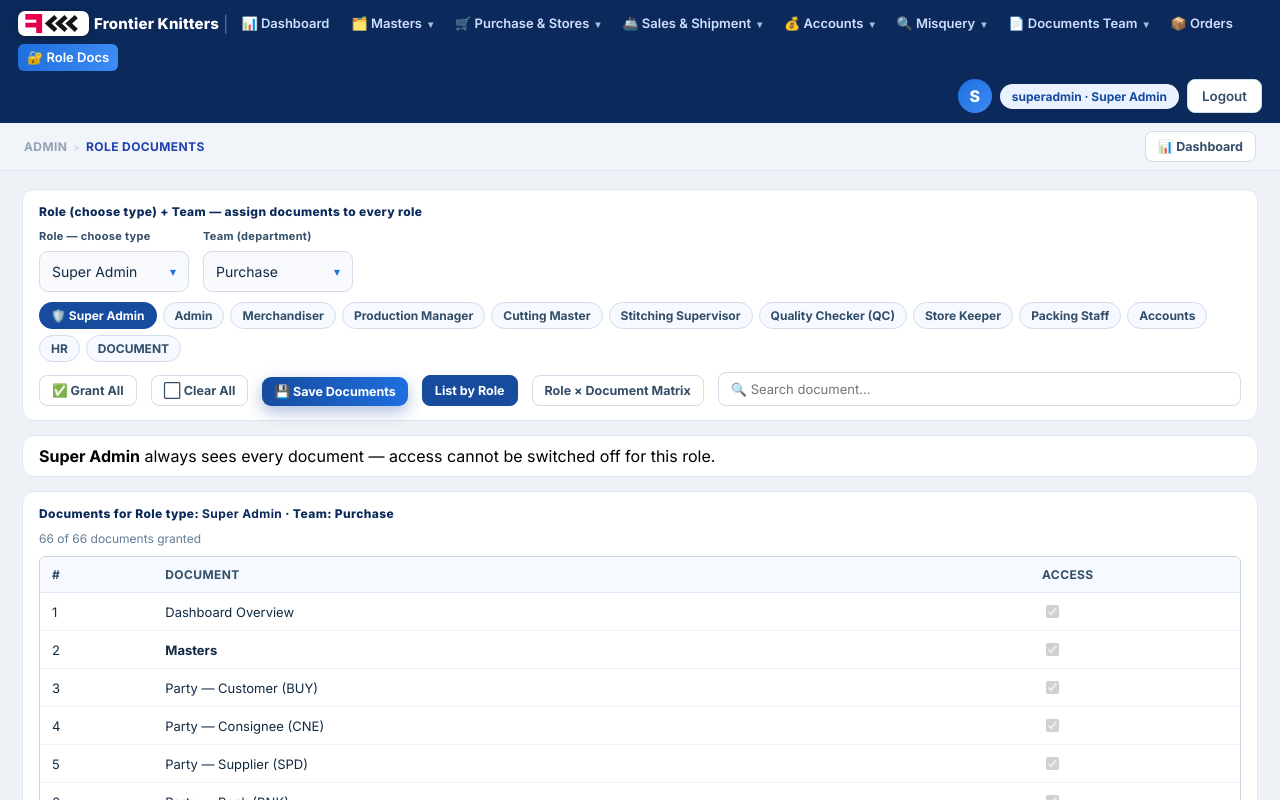
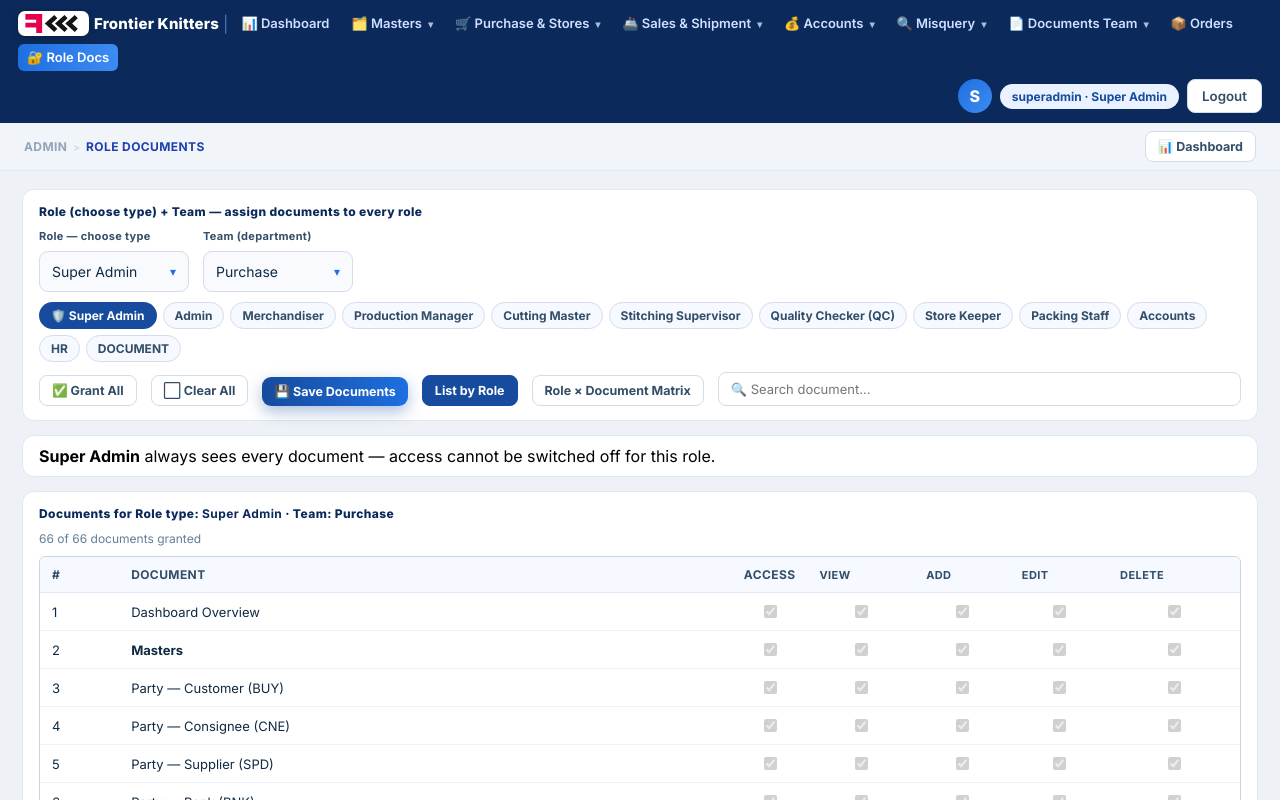
Before and after one commit to syedzubair2001/frontier-knitters-erp, a React (Vite) app: page /admin/role-documents in a window 1280 px wide. Shown: the top 800 px of the page. Built offline with nearby package versions, Linux system fonts and the light colour scheme; the HTML template or start-up script is replaced by a standard one.

Commit message:
Role Documents: View/Add/Edit/Delete rights per role + enforcement in Documents Team

```diff
--- a/src/pages/DocumentsTeam.jsx
+++ b/src/pages/DocumentsTeam.jsx
@@ -22,6 +22,7 @@ import {
   saveDocTeamRecord,
   deleteDocTeamRecord,
 } from '../documentsTeamService';
+import { docKeyFor, hasRight } from '../roleDocsService';
 
 export default function DocumentsTeam() {
   const nav = useNavigate();
@@ -76,13 +77,25 @@ export default function DocumentsTeam() {
     setFormData((prev) => ({ ...prev, [field]: val }));
   };
 
+  // ── Rights (View/Add/Edit/Delete) for the active section, from Role Documents setup ──
+  const docPermKey = docKeyFor(activeSection) || activeSection;
+  const canAdd = hasRight(session.role, docPermKey, 'add');
+  const canEdit = hasRight(session.role, docPermKey, 'edit');
+  const canDelete = hasRight(session.role, docPermKey, 'delete');
+  const deny = (right) => {
+    setMsg(`⛔ Your role (${session.role}) has no ${right.toUpperCase()} right for this document — ask Admin to grant it in Role Documents.`);
+    setTimeout(() => setMsg(''), 3000);
+  };
+
   const handleOpenAdd = () => {
+    if (!canAdd) { deny('add'); return; }
     setModalMode('add');
     setFormData({});
     setShowModal(true);
   };
 
   const handleOpenEdit = (rec) => {
+    if (!canEdit) { deny('edit'); return; }
     setModalMode('edit');
     setFormData({ ...rec });
     setShowModal(true);
@@ -95,6 +108,7 @@ export default function DocumentsTeam() {
   };
 
   const handleDelete = (id) => {
+    if (!canDelete) { deny('delete'); return; }
     if (window.confirm('Are you sure you want to delete this record?')) {
       const res = deleteDocTeamRecord(activeSection, id);
       if (res.ok) {
@@ -190,7 +204,7 @@ export default function DocumentsTeam() {
             </h1>
           </div>
 
-          {activeSection !== 'documents-reports' && (
+          {canAdd && activeSection !== 'documents-reports' && (
             <button
               onClick={handleOpenAdd}
               style={{
--- a/src/pages/RoleDocuments.jsx
+++ b/src/pages/RoleDocuments.jsx
@@ -7,6 +7,7 @@ import BlueSelect from '../components/BlueSelect';
 import { ROLES } from '../roles';
 import {
   TEAMS, ROLE_DOCUMENTS, roleOptions, loadRoleDocs, saveRoleDocs,
+  RIGHTS, loadRights, saveRights, rightsFor,
 } from '../roleDocsService';
 
 export default function RoleDocuments() {
@@ -18,6 +19,7 @@ export default function RoleDocuments() {
   const [msg, setMsg] = useState('');
   const [view, setView] = useState('list');
   const [docTerm, setDocTerm] = useState('');
+  const [rights, setRights] = useState(loadRights);
 
   useEffect(() => {
     const s = getSession();
@@ -47,6 +49,14 @@ export default function RoleDocuments() {
       ROLE_DOCUMENTS.forEach((doc) => { perm[doc.key] = val; });
       return { ...d, [role]: perm };
     });
+    if (val) {
+      // Access granted everywhere -> restore default FULL rights for this role
+      setRights((r) => {
+        const next = { ...r };
+        delete next[role];
+        return next;
+      });
+    }
   };
   const toggleCell = (roleKey, docKey) => {
     setData((d) => {
@@ -55,9 +65,18 @@ export default function RoleDocuments() {
       return { ...d, [roleKey]: perm };
     });
   };
+  const toggleRight = (docKey, right) => {
+    setRights((r) => {
+      const roleRec = { ...(r[role] || {}) };
+      roleRec[docKey] = { ...rightsFor(r, role, docKey), [right]: !rightsFor(r, role, docKey)[right] };
+      return { ...r, [role]: roleRec };
+    });
+  };
+  const rightsOf = (docKey) => rightsFor(rights, role, docKey);
   const save = () => {
     const res = saveRoleDocs(data);
-    setMsg(res.ok ? `Documents saved for ${role} (team: ${team}) ✅` : res.msg);
+    const res2 = saveRights(rights);
+    setMsg(res.ok && res2.ok ? `Documents & rights saved for ${role} (team: ${team}) ✅` : (res.msg || res2.msg || 'Save failed.'));
   };
 
   return (
@@ -126,7 +145,11 @@ export default function RoleDocuments() {
                     <tr>
                       <th>#</th>
                       <th>Document</th>
-                      <th>Access</th>
+                      <th style={{ width: 60 }}>Access</th>
+                      <th style={{ fontSize: 11 }} title="See the document / lists">View</th>
+                      <th style={{ fontSize: 11 }} title="Create new records">Add</th>
+                      <th style={{ fontSize: 11 }} title="Modify existing records">Edit</th>
+                      <th style={{ fontSize: 11 }} title="Delete records">Delete</th>
                     </tr>
                   </thead>
                   <tbody>
@@ -134,7 +157,7 @@ export default function RoleDocuments() {
                       <tr key={d.key}>
                         <td>{i + 1}</td>
                         <td>{d.group ? <b>{d.label}</b> : d.label}</td>
-                        <td>
+                        <td style={{ textAlign: 'center' }}>
                           <input
                             type="checkbox"
                             checked={!!rolePerm[d.key]}
@@ -142,9 +165,19 @@ export default function RoleDocuments() {
                             onChange={() => toggleDoc(d.key)}
                           />
                         </td>
+                        {RIGHTS.map((r) => (
+                          <td key={r} style={{ textAlign: 'center' }}>
+                            <input
+                              type="checkbox"
+                              checked={!!rightsOf(d.key)[r]}
+                              disabled={role === ROLES.SUPER_ADMIN || !rolePerm[d.key] || !!d.group}
+                              onChange={() => toggleRight(d.key, r)}
+                            />
+                          </td>
+                        ))}
                       </tr>
                     ))}
-                    {!visibleDocs.length && <tr><td colSpan={3} className="empty">No documents match your search.</td></tr>}
+                    {!visibleDocs.length && <tr><td colSpan={3 + RIGHTS.length} className="empty">No documents match your search.</td></tr>}
                   </tbody>
                 </table>
               </div>
--- a/src/roleDocsService.js
+++ b/src/roleDocsService.js
@@ -180,6 +180,52 @@ export function saveRoleDocs(data) {
   }
 }
 
+/* ── Rights (View / Add / Edit / Delete) per role × document ──
+   Stored separately under its own key so existing access data stays valid.
+   A document with no explicit rights record = FULL rights (old behaviour). */
+export const RIGHTS = ['view', 'add', 'edit', 'delete'];
+const RIGHTS_KEY = 'fk_role_rights';
+
+function fullRights() {
+  return { view: true, add: true, edit: true, delete: true };
+}
+
+export function loadRights() {
+  try {
+    const obj = JSON.parse(localStorage.getItem(RIGHTS_KEY));
+    if (obj && typeof obj === 'object') return obj;
+  } catch { /* corrupted -> start clean */ }
+  return {};
+}
+
+export function saveRights(data) {
+  try {
+    localStorage.setItem(RIGHTS_KEY, JSON.stringify(data));
+    return { ok: true };
+  } catch (e) {
+    console.error(e);
+    return { ok: false, msg: 'Could not save role rights.' };
+  }
+}
+
+/** Effective rights for a role × document (missing record = full rights). */
+export function rightsFor(rightsData, role, docKey) {
+  const rec = rightsData && rightsData[role] ? rightsData[role][docKey] : null;
+  return rec && typeof rec === 'object' ? { ...fullRights(), ...rec } : fullRights();
+}
+
+/** Can this role perform `right` ('view'|'add'|'edit'|'delete') on docKey? */
+export function hasRight(role, docKey, right) {
+  if (role === ROLES.SUPER_ADMIN) return true;
+  if (docKey === 'home' || docKey === 'dashboard') return true;
+  if (!canUseRole(role, docKey)) return false; // no access -> no rights at all
+  const data = loadRights();
+  const rec = data[role] ? data[role][docKey] : null;
+  if (!rec || typeof rec !== 'object') return true; // no explicit record = full rights
+  return !!rec[right];
+}
+
+
 /** Does the given role have access to the document key? */
 export function canUseRole(role, docKey) {
   if (role === ROLES.SUPER_ADMIN || role === ROLES.ADMIN) return true;
```
